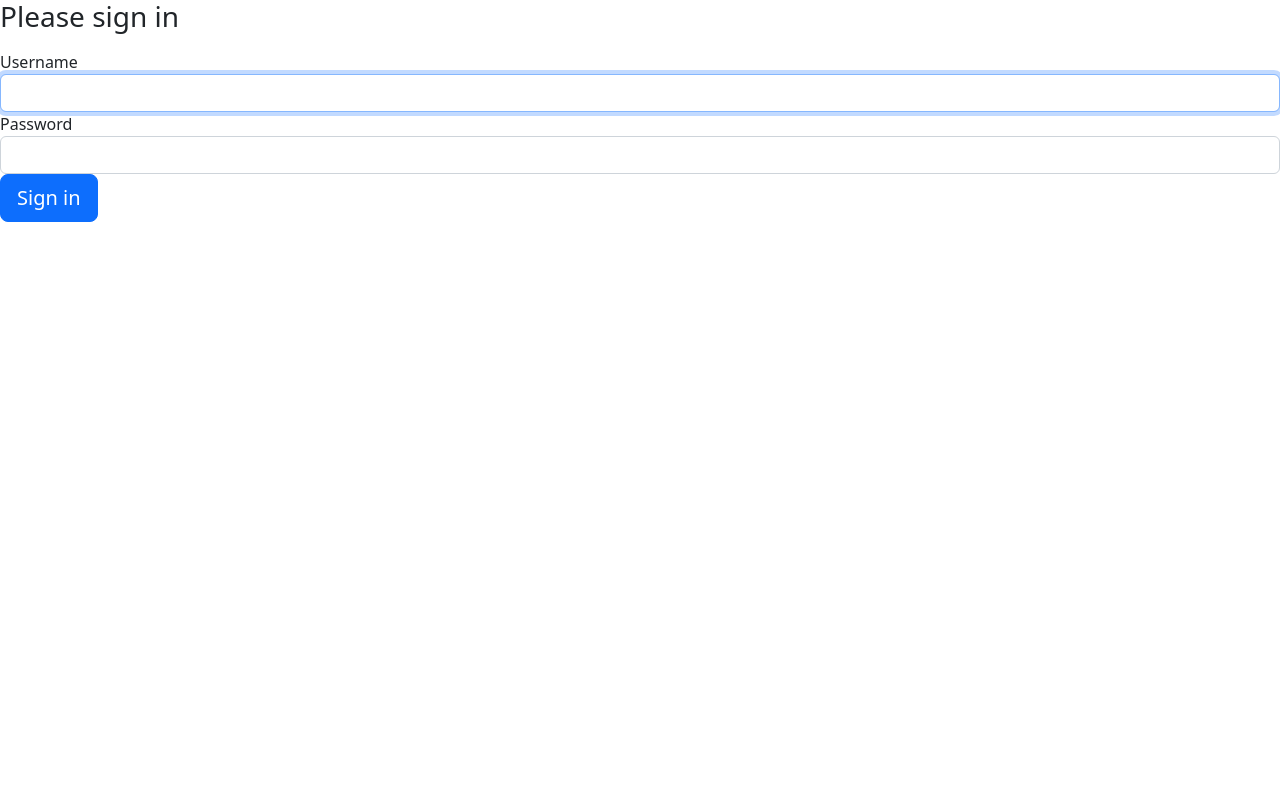
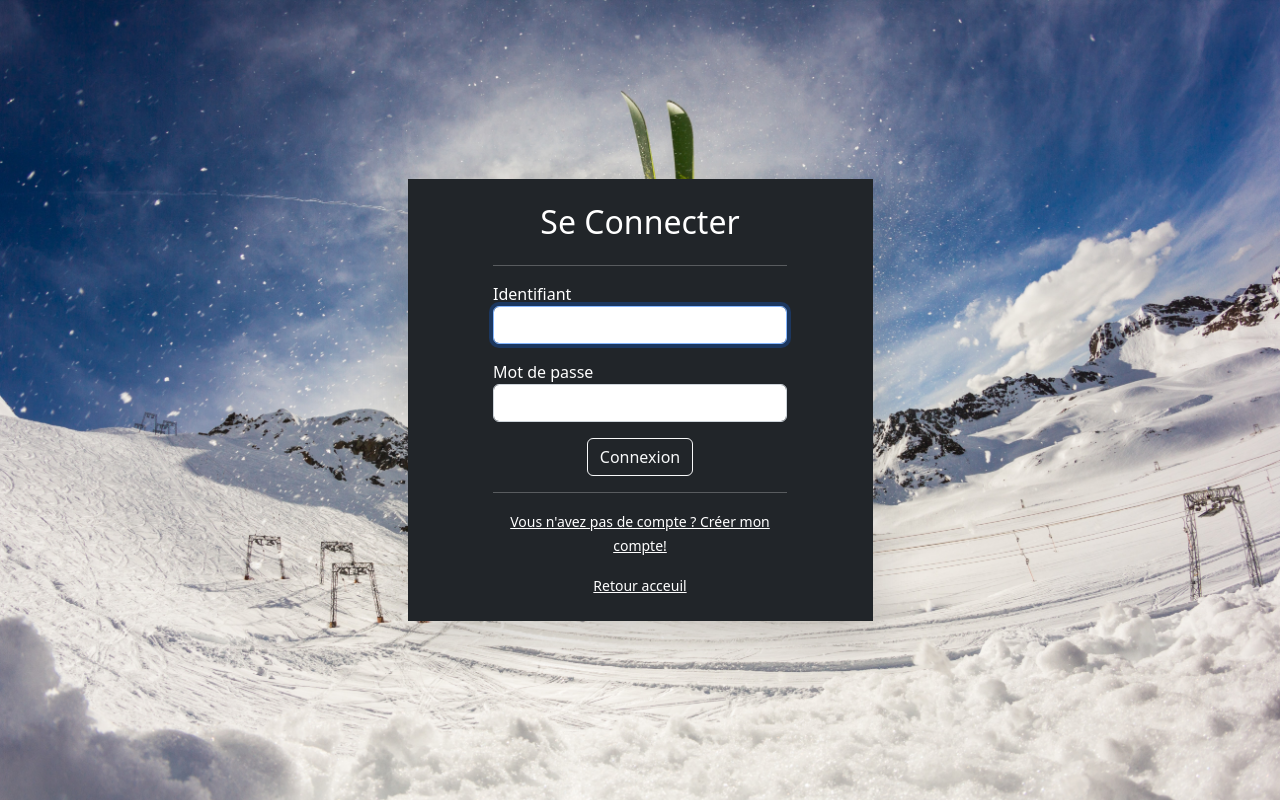
Before and after one commit to yd67/SnowTricks, a Symfony app: template templates/security/login.html.twig in a window 1280 px wide. Run offline with Twig, Linux system fonts and the light colour scheme; the template is opened without the code that fills it, so the values that code supplies are empty; some libraries are stand-ins or nearby versions.

Commit message:
mise en forme page  de connexion

```diff
--- /dev/null
+++ b/public/css/login.css
@@ -0,0 +1,5 @@
+#corp{
+	height:100vh;
+  background:url(../img/jorg-angeli-luhbI6_pIdg-unsplash.jpg);
+  background-size: cover;
+}
--- a/templates/security/login.html.twig
+++ b/templates/security/login.html.twig
@@ -1,42 +1,69 @@
 {% extends 'base.html.twig' %}
 
-{% block title %}Log in!{% endblock %}
+{% block title %}Connexion - SnowTriks {% endblock %}
+
+{% block stylesheets %}
+	<link rel="stylesheet" href="{{asset('css/login.css')}}">
+{% endblock %}
 
 {% block body %}
-<form method="post">
+	<div id="corp" class="d-flex align-items-center">
+		<div class="container ">
+			<div class="d-flex justify-content-center">
+				<div class=" col-lg-5 col-md-9">
+					<div class="card o-hidden border-0 shadow-lg my-5">
+						<div class="card-body bg-dark text-white p-0 d-flex justify-content-center align-itels-center">
+							<div class="col-lg-8">
+								<div class="p-2">
 									{% if error %}
 										<div class="alert alert-danger">{{ error.messageKey|trans(error.messageData, 'security') }}</div>
 									{% endif %}
 
 									{% if app.user %}
-        <div class="mb-3">
-            You are logged in as {{ app.user.userIdentifier }}, <a href="{{ path('app_logout') }}">Logout</a>
+										<div class="mb-3 text-center">
+											Vous etes connecté avec le compte:
+											{{ app.user.userIdentifier|capitalize }},
+											<a href="{{ path('app_logout') }}">Déconnexion</a>
 										</div>
 									{% endif %}
+									<div class="text-center">
+										<h1 class="h2 text-gray-900 mb-4 mt-3">
+											Se Connecter
+										</h1>
+									</div>
+                                    <hr>
 
-    <h1 class="h3 mb-3 font-weight-normal">Please sign in</h1>
-    <label for="inputUsername">Username</label>
+									<form method="post">
+										<div class="form-group mb-3">
+											<label for="inputUsername">Identifiant</label>
 											<input type="text" value="{{ last_username }}" name="username" id="inputUsername" class="form-control" autocomplete="username" required autofocus>
-    <label for="inputPassword">Password</label>
+										</div>
+										<div class="form-group mb-3">
+											<label for="inputPassword">Mot de passe
+											</label>
 											<input type="password" name="password" id="inputPassword" class="form-control" autocomplete="current-password" required>
+										</div>
+										<input type="hidden" name="_csrf_token" value="{{ csrf_token('authenticate') }}">
 
-    <input type="hidden" name="_csrf_token"
-           value="{{ csrf_token('authenticate') }}"
-    >
-
-    {#
-        Uncomment this section and add a remember_me option below your firewall to activate remember me functionality.
-        See https://symfony.com/doc/current/security/remember_me.html
-
-        <div class="checkbox mb-3">
-            <label>
-                <input type="checkbox" name="_remember_me"> Remember me
-            </label>
+										<div class="d-flex justify-content-center mb-3 mt-2">
+											<button type="submit" class=" btn btn btn-outline-light btn-user btn-block">
+												Connexion
+											</button>
 										</div>
-    #}
-
-    <button class="btn btn-lg btn-primary" type="submit">
-        Sign in
-    </button>
 									</form>
+									<hr>
+									<div class="text-center">
+										<a class="small text-white" href="{{path('app_register')}}">Vous n'avez pas de compte ? Créer mon compte!</a>
+									</div>
+									<div class="text-center mt-3 mb-3">
+										<a class="small text-white" href="{{path('app_home')}}">Retour acceuil</a>
+									</div>
+								</div>
+							</div>
+						</div>
+					</div>
+				</div>
+			</div>
+		</div>
+	</div>
 {% endblock %}
```
Also changed, not shown: public/img/jorg-angeli-luhbI6_pIdg-unsplash.jpg (added), public/img/s-migaj-jAPdUndfJBw-unsplash.jpg (added), public/img/sebastian-staines-xZIFEPtRsRI-unsplash.jpg (added). Lines whose indentation alone changed are shown as unchanged.
